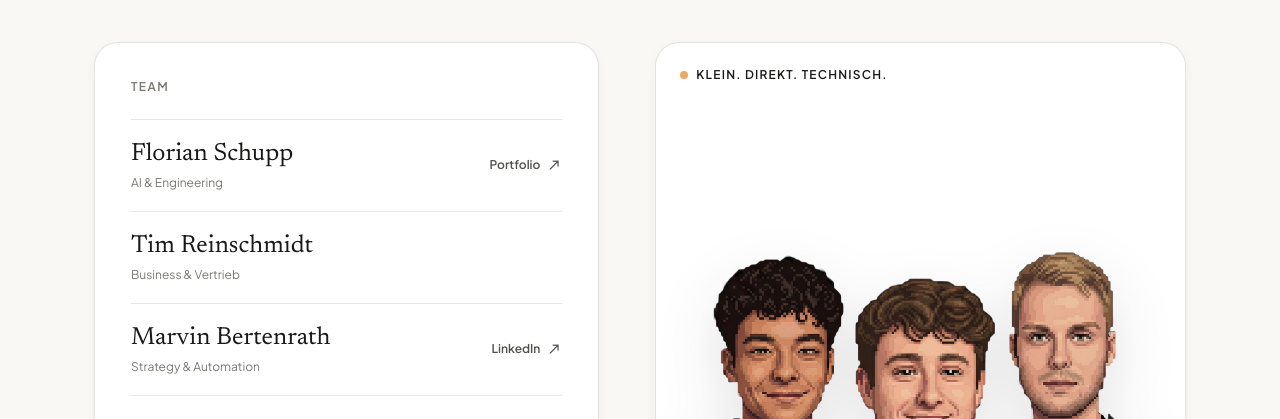
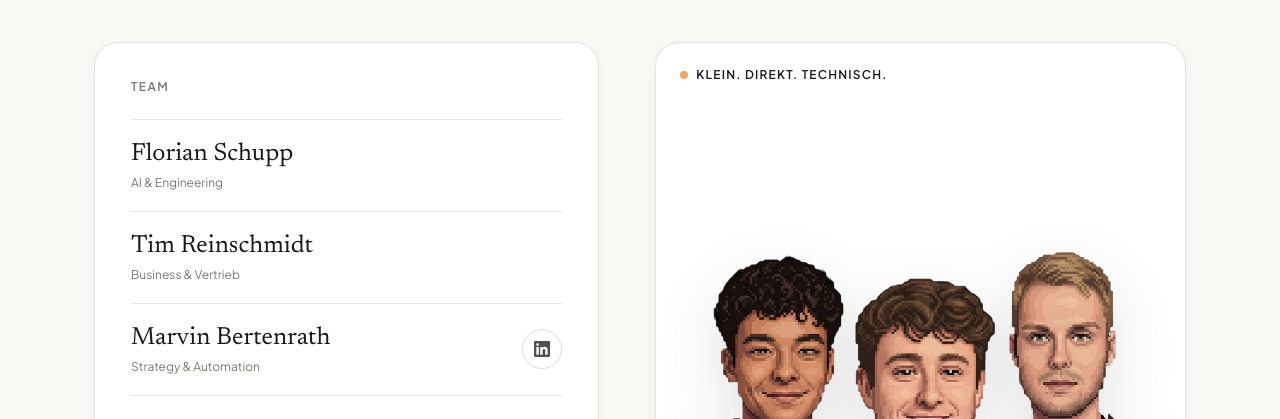
Before and after one commit to igoingtodevx/ainzigartig, a React (Vite) app: page / in a window 1280 px wide. Shown: the part 7100-7519 px from the top of the page. Built offline with nearby package versions, Linux system fonts and the light colour scheme; no server answers.

Commit message:
revert: restore TeamSection.tsx mirror

```diff
--- a/components/TeamSection.tsx
+++ b/components/TeamSection.tsx
@@ -2,9 +2,9 @@ import React from 'react';
 import founderImage from '../Assets/founder_pixelart_nobg.webp';
 
 const members = [
-  { name: 'Florian Schupp', role: 'AI & Engineering', link: 'https://sejerlaenner.tech', linkLabel: 'Portfolio' },
-  { name: 'Tim Reinschmidt', role: 'Business & Vertrieb', link: '', linkLabel: '' },
-  { name: 'Marvin Bertenrath', role: 'Strategy & Automation', link: 'https://www.linkedin.com/in/marvin-bertenrath-909b35200/', linkLabel: 'LinkedIn' },
+  { name: 'Florian Schupp', role: 'AI & Engineering', linkedin: '#' },
+  { name: 'Tim Reinschmidt', role: 'Business & Vertrieb', linkedin: '#' },
+  { name: 'Marvin Bertenrath', role: 'Strategy & Automation', linkedin: 'https://www.linkedin.com/in/marvin-bertenrath-909b35200/' },
 ];
 
 export const TeamSection: React.FC = () => (
@@ -31,16 +31,17 @@ export const TeamSection: React.FC = () => (
                     <p className="font-editorial text-[1.55rem] leading-tight text-ink">{member.name}</p>
                     <p className="text-xs text-light mt-1">{member.role}</p>
                   </div>
-                  {member.link && (
+                  {member.linkedin !== '#' && (
                     <a
-                      href={member.link}
+                      href={member.linkedin}
                       target="_blank"
                       rel="noopener noreferrer"
-                      className="inline-flex items-center gap-1.5 text-xs font-semibold text-muted hover:text-ink transition-colors"
-                      aria-label={`${member.linkLabel} von ${member.name} öffnen`}
+                      className="w-10 h-10 rounded-full border border-ink/15 flex items-center justify-center text-muted hover:text-ink hover:bg-surface-soft transition-colors"
+                      aria-label={`${member.name} auf LinkedIn`}
                     >
-                      {member.linkLabel}
-                      <span className="material-symbols-outlined text-[16px]" aria-hidden="true">north_east</span>
+                      <svg className="w-4 h-4" fill="currentColor" viewBox="0 0 24 24" aria-hidden="true">
+                        <path d="M20.447 20.452h-3.554v-5.569c0-1.328-.027-3.037-1.852-3.037-1.853 0-2.136 1.445-2.136 2.939v5.667H9.351V9h3.414v1.561h.046c.477-.9 1.637-1.85 3.37-1.85 3.601 0 4.267 2.37 4.267 5.455v6.286zM5.337 7.433a2.062 2.062 0 01-2.063-2.065 2.064 2.064 0 112.063 2.065zm1.782 13.019H3.555V9h3.564v11.452zM22.225 0H1.771C.792 0 0 .774 0 1.729v20.542C0 23.227.792 24 1.771 24h20.451C23.2 24 24 23.227 24 22.271V1.729C24 .774 23.2 0 22.222 0h.003z" />
+                      </svg>
                     </a>
                   )}
                 </div>
```
